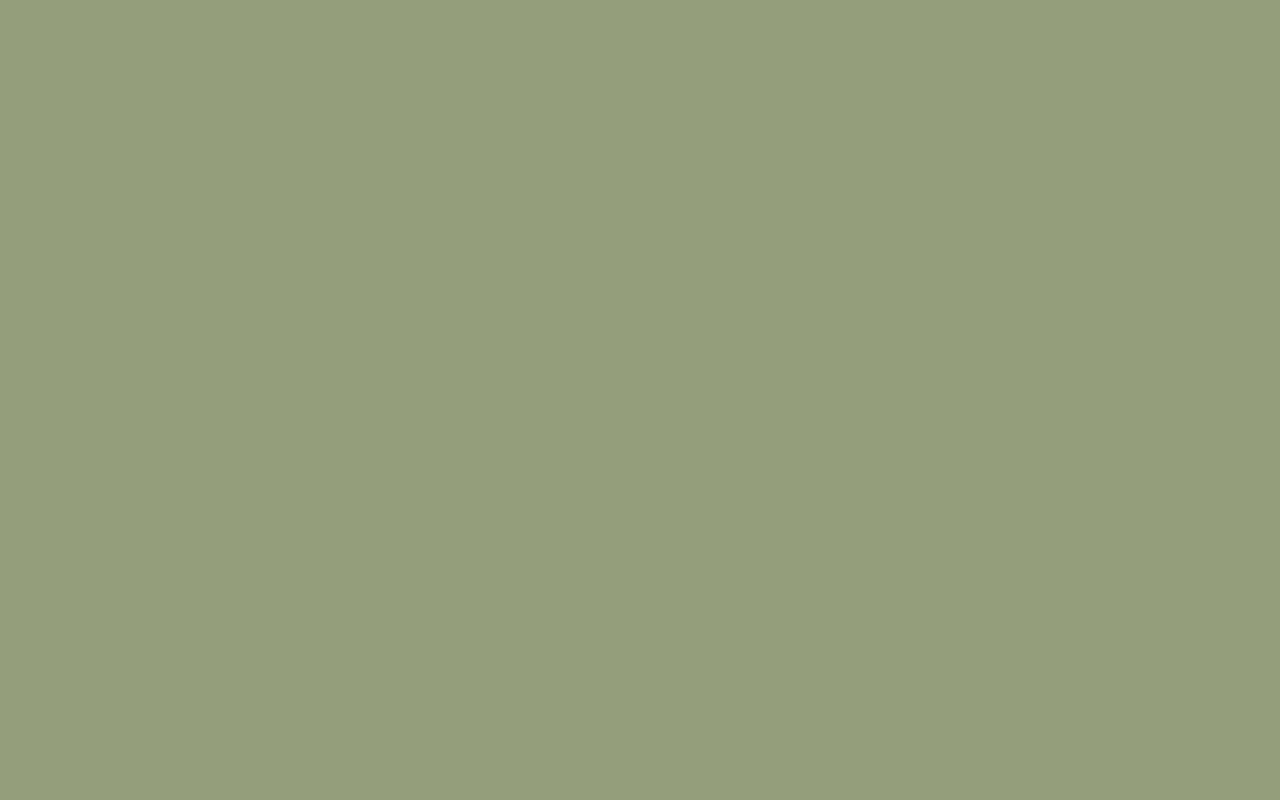
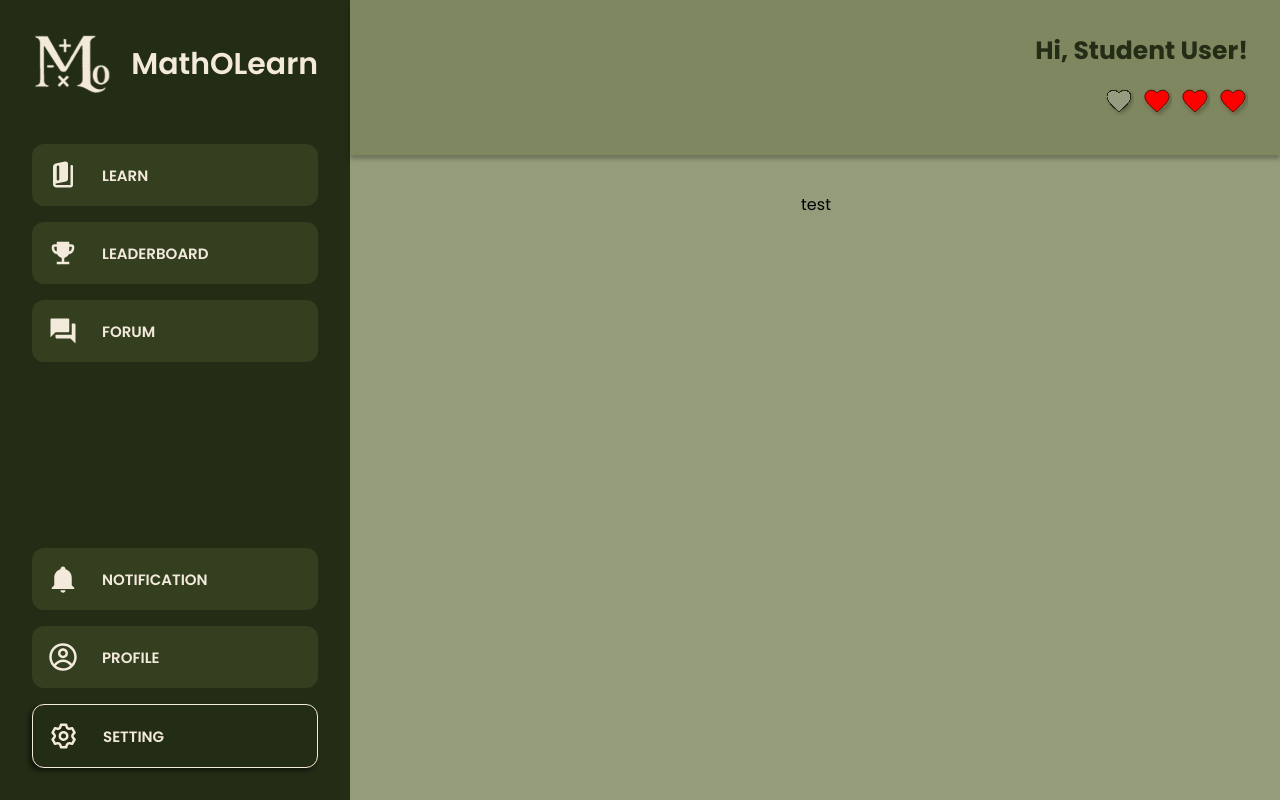
Before and after one commit to Slaxius/MathOLearn, a React (Vite) app: page /settings/help in a window 1280 px wide. Before the commit this address had no page. Built offline with nearby package versions, Linux system fonts and the light colour scheme.

Commit message:
Update Settings navbar

```diff
--- a/src/App.jsx
+++ b/src/App.jsx
@@ -27,10 +27,10 @@ function App() {
         {/* <Route path="/notification" element={<Notification />} /> */}
         {/* <Route path="/profile" element={<Profile />} /> */}
         <Route path="/settings" element={<Settings />} />
-        <Route path="/preferences" element={<Preferences />} />
-        <Route path="/privacy" element={<Privacy />} />
-        <Route path="/help" element={<Help />} />
-        <Route path="/feedback" element={<Feedback />} />
+        <Route path="/settings/preferences" element={<Preferences />} />
+        <Route path="/settings/privacy" element={<Privacy />} />
+        <Route path="/settings/help" element={<Help />} />
+        <Route path="/settings/feedback" element={<Feedback />} />
       </Routes>
     </Router>
   );
--- a/src/components/navbar.jsx
+++ b/src/components/navbar.jsx
@@ -33,7 +33,7 @@ function navbar() {
               to={item.link}
               key={item.id}
               className={`nav-item ${
-                location.pathname === item.link ? "active" : ""
+                location.pathname.startsWith(item.link) ? "active" : ""
               }`}
             >
               <img src={item.icon} alt={item.name} className="nav-icon" />
@@ -48,7 +48,7 @@ function navbar() {
             to={item.link}
             key={item.id}
             className={`nav-item ${
-              location.pathname === item.link ? "active" : ""
+              location.pathname.startsWith(item.link) ? "active" : ""
             }`}
           >
             <img src={item.icon} alt={item.name} className="nav-icon" />
--- a/src/pages/Settings.jsx
+++ b/src/pages/Settings.jsx
@@ -14,15 +14,15 @@ function Settings() {
     {
       title: "Account",
       options: [
-        { name: "Preferences", link: "/preferences" },
-        { name: "Privacy Setting", link: "/privacy" },
+        { name: "Preferences", link: "/settings/preferences" },
+        { name: "Privacy Setting", link: "/settings/privacy" },
       ],
     },
     {
       title: "Support",
       options: [
-        { name: "Help Center", link: "/help" },
-        { name: "Feedback", link: "/feedback" },
+        { name: "Help Center", link: "/settings/help" },
+        { name: "Feedback", link: "/settings/feedback" },
       ],
     },
   ];
@@ -38,7 +38,11 @@ function Settings() {
               <div className="options">
                 <h1 className="header5">{section.title}</h1>
                 {section.options.map((option, idx) => (
-                  <Link to={option.link} key={idx} className="options-button body1">
+                  <Link
+                    to={option.link}
+                    key={idx}
+                    className="options-button body1"
+                  >
                     {option.name}
                   </Link>
                 ))}
```
